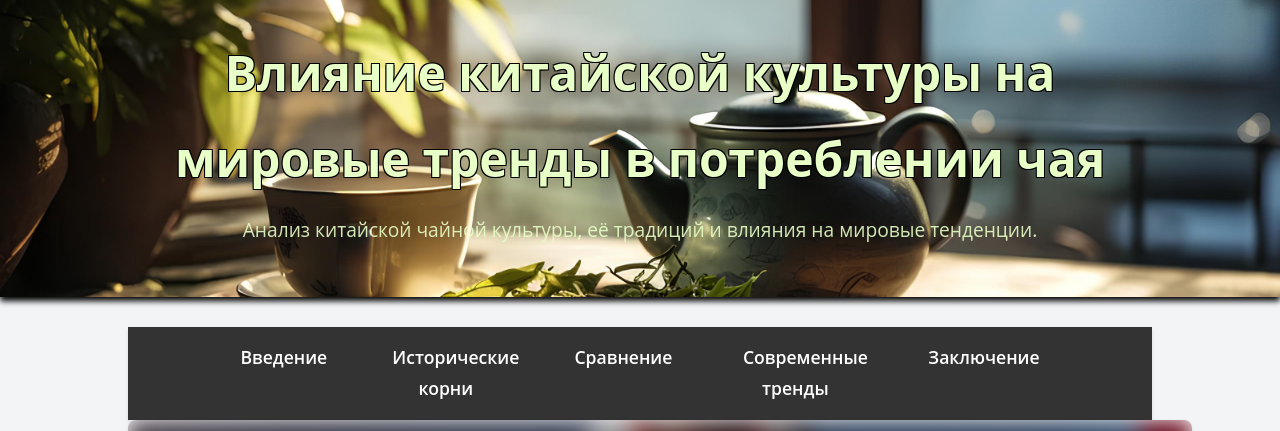
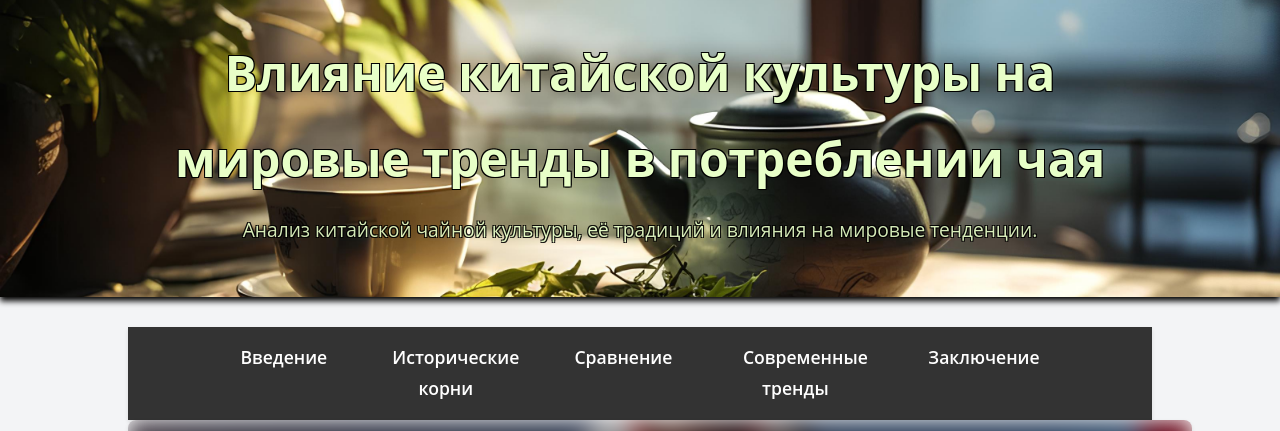
Before and after one commit to Rinkiari/tea-website, a plain HTML site: page index.html in a window 1280 px wide. Shown: the top 431 px of the page. Drawn offline with Linux system fonts and the light colour scheme.

Commit message:
header p +обводка

```diff
--- a/style.css
+++ b/style.css
@@ -32,6 +32,8 @@ header p {
   margin-top: 10px;
   font-size: 1.2rem;
   opacity: 0.9;
+  text-shadow: -1px -1px 0 black, /* Тень сверху-слева */ 1px -1px 0 black,
+    /* Тень сверху-справа */ -1px 1px 0 black, /* Тень снизу-слева */ 1px 1px 0 black; /* Тень снизу-справа */
 }
 
 /* Навигация */
```
